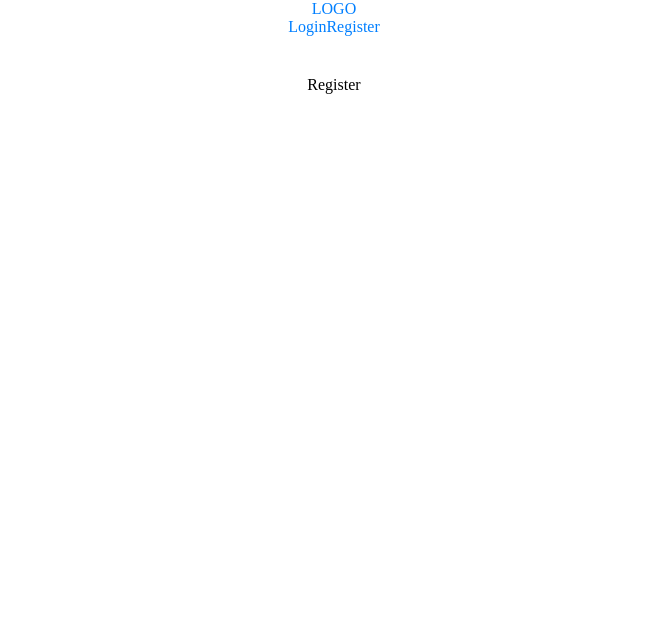
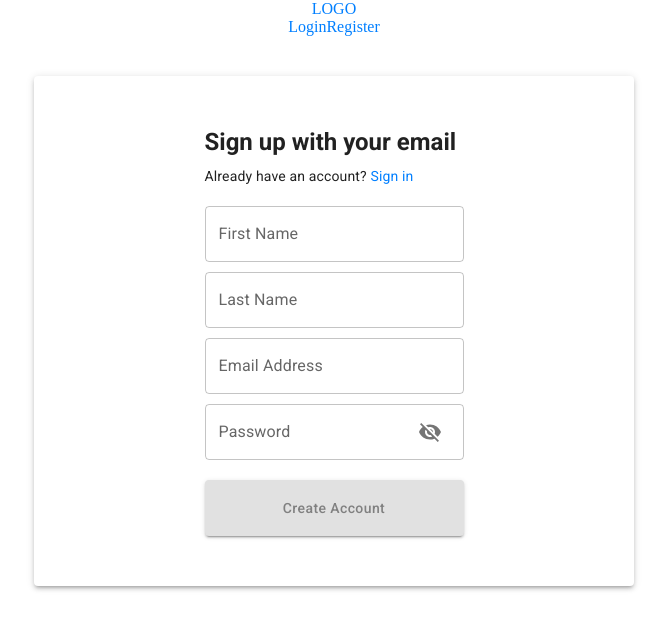
Before and after one commit to tomaszdz89/Streaming, a React (Create React App) app: page /register in a window 1280 px wide. Shown: the top 630 px of the page, without its empty margins (306-973 px from the left). Built offline with nearby package versions, Linux system fonts and the light colour scheme.

Commit message:
feat: Add register form template

```diff
--- a/src/components/Register.tsx
+++ b/src/components/Register.tsx
@@ -1,8 +1,90 @@
-import React from 'react'
+import React, { useState } from 'react'
+import Paper from '@mui/material/Paper'
+import Box from '@mui/material/Box'
+import FormControl from '@mui/material/FormControl'
+import TextField from '@mui/material/TextField'
+import InputAdornment from '@mui/material/InputAdornment'
+import Visibility from '@mui/icons-material/Visibility'
+import VisibilityOff from '@mui/icons-material/VisibilityOff'
+import Typography from '@mui/material/Typography'
+import IconButton from '@mui/material/IconButton'
+import Button from '@mui/material/Button'
+import Grid from '@mui/material/Grid'
+import { Link } from 'react-router-dom'
 
 const Register = (): JSX.Element => {
+  const [showPassword, setShowPassword] = useState(false)
+
+  const handleClickShowPassword = (): void => setShowPassword((show) => !show)
   return (
-    <div>Register</div>
+    <Paper
+        elevation={3}
+        style={{
+          maxWidth: '600px',
+          padding: 50,
+          textAlign: 'left',
+          display: 'flex',
+          justifyContent: 'center',
+          margin: 'auto'
+        }}
+      >
+        <Box component="div">
+          <Box component="div" marginBottom="20px">
+            <Typography
+              variant="h5"
+              component={'h2'}
+              marginBottom={1}
+              fontWeight={700}
+            >
+              Sign up with your email
+            </Typography>
+            <Typography variant="body2">
+              Already have an account? <Link to="/login">Sign in</Link>
+            </Typography>
+          </Box>
+          <Box component="form">
+            <Grid container direction="column" gap="10px">
+              <FormControl style={{ width: '100%' }}>
+                <TextField label="First Name"></TextField>
+              </FormControl>
+              <FormControl style={{ width: '100%' }}>
+                <TextField label="Last Name"></TextField>
+              </FormControl>
+              <FormControl style={{ width: '100%' }}>
+                <TextField label="Email Address"></TextField>
+              </FormControl>
+              <FormControl style={{ width: '100%' }}>
+                <TextField
+                  label="Password"
+                  type={showPassword ? 'text' : 'password'}
+                  InputProps={{
+                    endAdornment: (
+                      <InputAdornment position="end">
+                        <IconButton onClick={handleClickShowPassword}>
+                          {showPassword ? <Visibility /> : <VisibilityOff />}
+                        </IconButton>
+                      </InputAdornment>
+                    )
+                  }}
+                ></TextField>
+              </FormControl>
+              <Button
+                variant="contained"
+                style={{
+                  marginTop: '10px',
+                  width: '100%',
+                  height: '56px',
+                  background: '#e1e1e1',
+                  color: '#808080',
+                  textTransform: 'capitalize'
+                }}
+              >
+                Create account
+              </Button>
+            </Grid>
+          </Box>
+        </Box>
+      </Paper>
   )
 }
 
```
Also changed, not shown: src/components/Login.tsx (+15 -8 lines).
